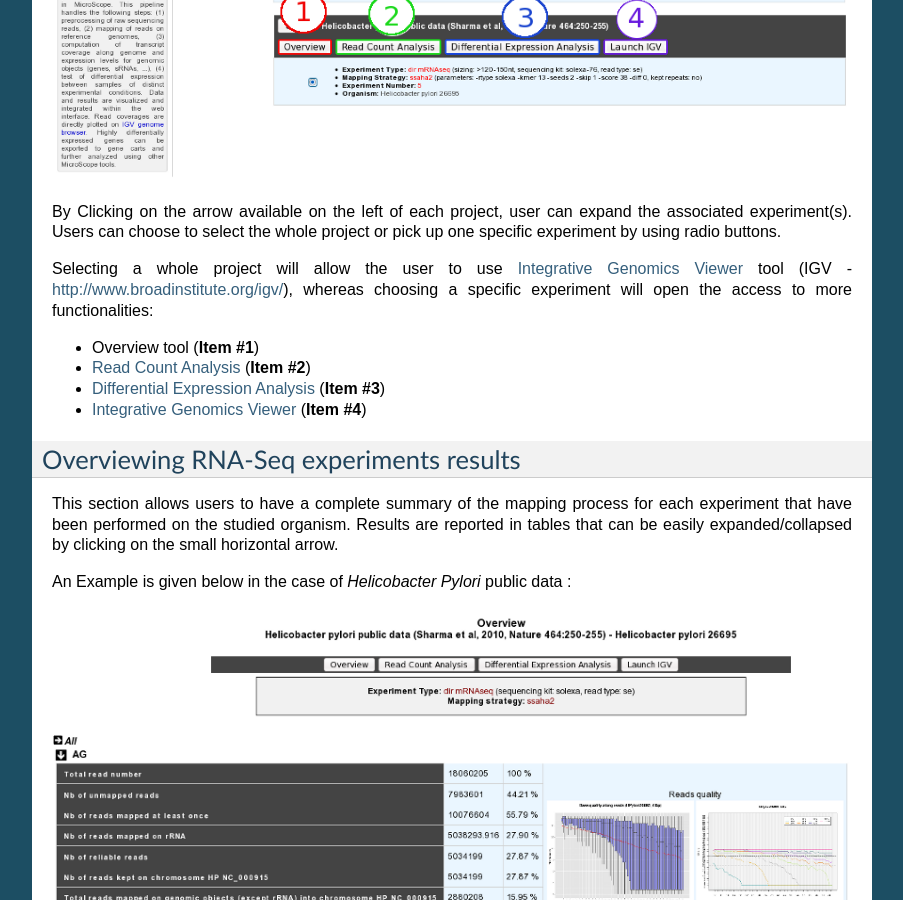
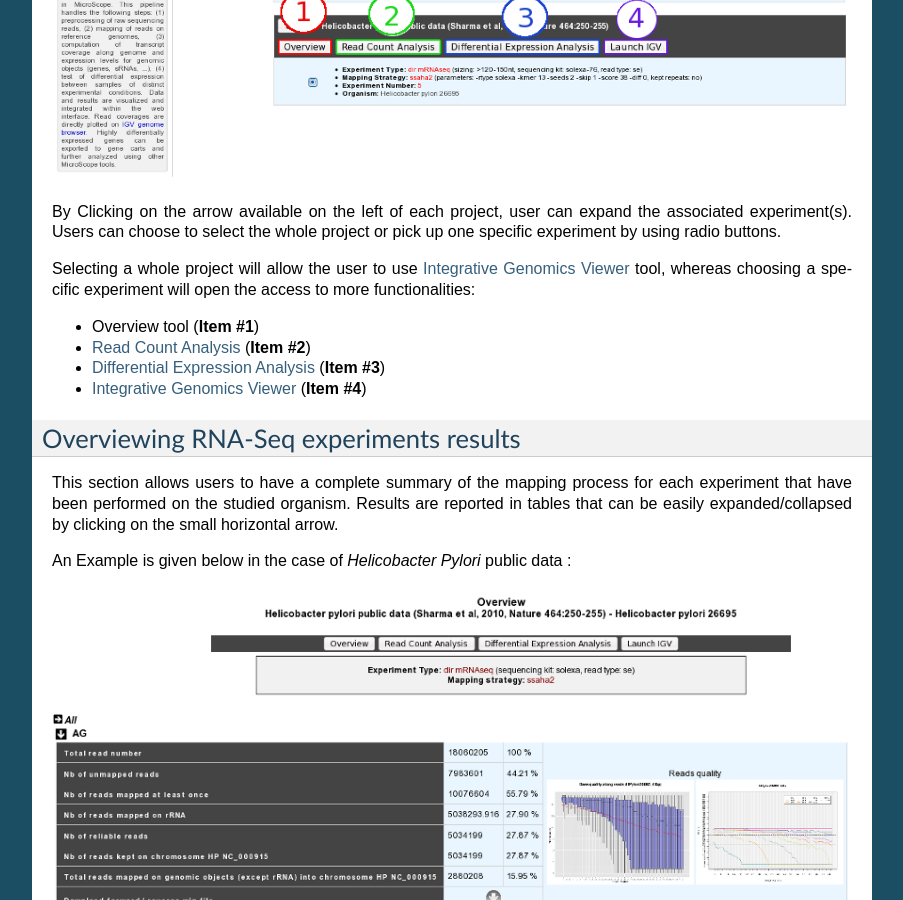
Before and after one commit to labgem/microscope-user-doc, a Sphinx documentation site: the page built from docs/content/transcriptomic/rnaseqOverview.rst, in a window 1280 px wide and 900 px high, scrolled down 461 px. Shown: the whole window, without its empty margins (198-1101 px from the left). Built offline with Sphinx 7.4.7, drawn with Linux system fonts in a browser that asks for light colours; formulas are drawn with MathJax 3.

Commit message:
Replace external links to ourselves by :ref:. Miscellaneous edits.

```diff
--- a/docs/content/transcriptomic/rnaseqDiffExprAnalysis.rst
+++ b/docs/content/transcriptomic/rnaseqDiffExprAnalysis.rst
@@ -1,3 +1,5 @@
+.. _rnaseq_DiffExprAnalysis:
+
 #######################################
 RNASeq Differential Expression Analysis
 #######################################
--- a/docs/content/transcriptomic/rnaseqOverview.rst
+++ b/docs/content/transcriptomic/rnaseqOverview.rst
@@ -13,12 +15,12 @@
 By Clicking on the arrow available on the left of each project, user can expand the associated experiment(s).
 Users can choose to select the whole project or pick up one specific experiment by using radio buttons.
 
-Selecting a whole project will allow the user to use `Integrative Genomics Viewer <http://microscope.readthedocs.org/en/latest/content/transcriptomic/rnaseq.html#integrative-genomics-browser>`_ tool (IGV - http://www.broadinstitute.org/igv/), whereas choosing a specific experiment will open the access to more functionalities:
+Selecting a whole project will allow the user to use :ref:`Integrative Genomics Viewer <rnaseq_IGV>` tool, whereas choosing a specific experiment will open the access to more functionalities:
 
 * Overview tool (**Item #1**)
-* `Read Count Analysis <http://microscope.readthedocs.org/en/latest/content/transcriptomic/rnaseqReadCountAnalysis.html>`_  (**Item #2**)
-* `Differential Expression Analysis <http://microscope.readthedocs.org/en/latest/content/transcriptomic/rnaseqDiffExprAnalysis.html>`_  (**Item #3**)
-* `Integrative Genomics Viewer <http://microscope.readthedocs.org/en/latest/content/transcriptomic/rnaseqIGV.html>`_ (**Item #4**)
+* :ref:`Read Count Analysis <rnaseq_ReadCountAnalysis>` (**Item #2**)
+* :ref:`Differential Expression Analysis <rnaseq_DiffExprAnalysis>` (**Item #3**)
+* :ref:`Integrative Genomics Viewer <rnaseq_IGV>` (**Item #4**)
 
 
 Overviewing RNA-Seq experiments results
--- a/docs/content/transcriptomic/rnaseqReadCountAnalysis.rst
+++ b/docs/content/transcriptomic/rnaseqReadCountAnalysis.rst
@@ -1,3 +1,5 @@
+.. _rnaseq_ReadCountAnalysis:
+
 ##########################
 RNAseq Read Count Analysis
 ##########################
```
Also changed, not shown: other parts of docs/content/transcriptomic/rnaseqOverview.rst (+2 -0 lines), docs/content/transcriptomic/rnaseqIGV.rst (+4 -6 lines).
